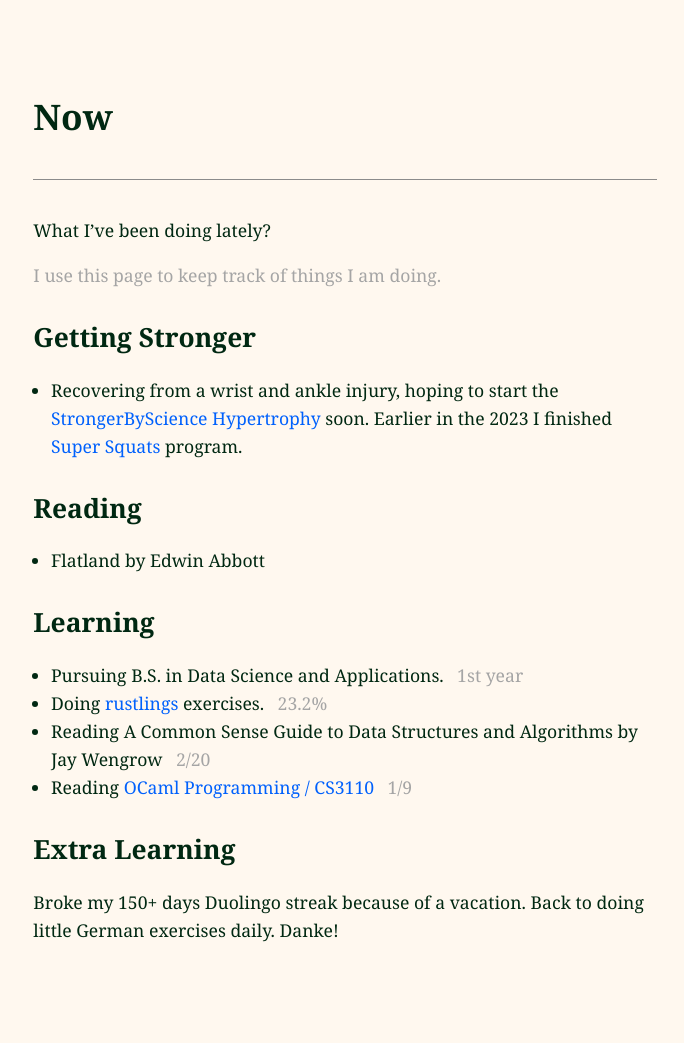
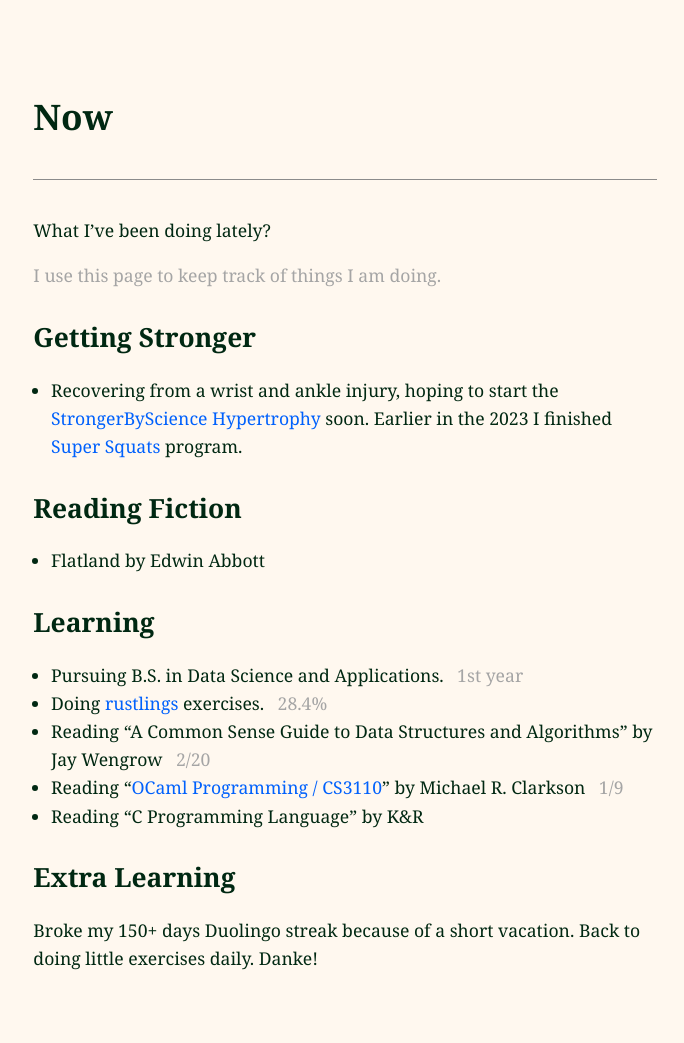
Before and after one commit to anshulxyz/anshulxyz.github.io, a Jekyll site: the page built from now.md, in a window 1280 px wide. Shown: the whole page, without its empty margins (295-979 px from the left). Built offline with Jekyll 4.4.1, drawn with Linux system fonts in a browser that asks for light colours; before the commit the page ends 1014 px from its top, so only the background shows below that.

Commit message:
Update 'now'

```diff
--- a/now.md
+++ b/now.md
@@ -13,18 +13,19 @@ I use this page to keep track of things I am doing.
 [StrongerByScience Hypertrophy](https://www.strongerbyscience.com/) soon. Earlier
 in the 2023 I finished [Super Squats]({% post_url 2023-03-04-review-super-squats %}) program.
 
-## Reading
+## Reading Fiction
 
 - Flatland by Edwin Abbott
 
 ## Learning
 
 - Pursuing B.S. in Data Science and Applications. &ensp;<span class="muted">1st year</span>
-- Doing [rustlings](https://rustlings.cool/) exercises. &ensp;<span class="muted">23.2%</span>
-- Reading A Common Sense Guide to Data Structures and Algorithms by Jay Wengrow &ensp;<span class="muted">2/20</span>
-- Reading [OCaml Programming / CS3110](https://cs3110.github.io/textbook/index.html) &ensp;<span class="muted">1/9</span>
+- Doing [rustlings](https://rustlings.cool/) exercises. &ensp;<span class="muted">28.4%</span>
+- Reading "A Common Sense Guide to Data Structures and Algorithms" by Jay Wengrow &ensp;<span class="muted">2/20</span>
+- Reading "[OCaml Programming / CS3110](https://cs3110.github.io/textbook/index.html)" by Michael R. Clarkson &ensp;<span class="muted">1/9</span>
+- Reading "C Programming Language" by K&R
 
 ## Extra Learning
 
-Broke my 150+ days Duolingo streak because of a vacation. Back to doing little
-German exercises daily. Danke!
+Broke my 150+ days Duolingo streak because of a short vacation. Back to doing
+little exercises daily. Danke!
```
